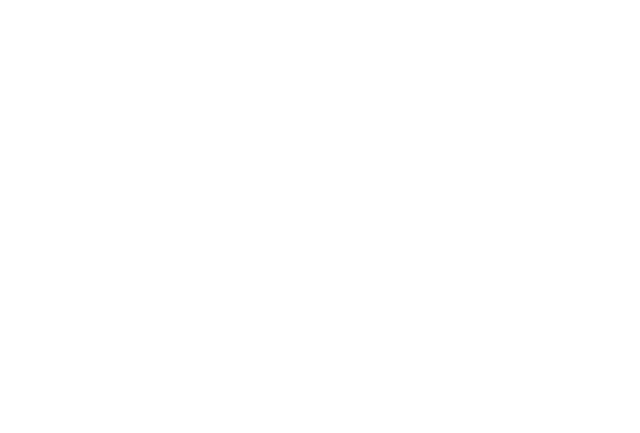
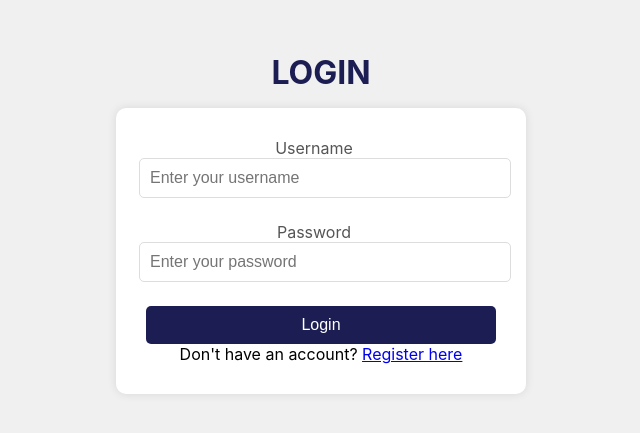
Before and after one commit to XXeniaXX/FenceLink_CS203, a React (Create React App) app in the folder FenceLink/frontend/fencelink/: page / in a window 1280 px wide. Before the commit this address had no page. Shown: the part 187-620 px from the top of the page, without its empty margins (319-959 px from the left). Built offline with nearby package versions, Linux system fonts and the light colour scheme.

Commit message:
update App.js resolve the issue of not showing any component

```diff
--- a/FenceLink/frontend/fencelink/src/App.js
+++ b/FenceLink/frontend/fencelink/src/App.js
@@ -1,4 +1,4 @@
-import { BrowserRouter, Route, Routes } from 'react-router-dom'
+import { BrowserRouter, Route, Routes, Navigate } from 'react-router-dom'
 import Home from './page/home'
 import Registration from './page/registration';
 import './App.css'
@@ -12,8 +12,13 @@ function App() {
     <BrowserRouter>
       <div className="App">
         <Routes>
+          {/* Default route for the base URL */}
+          <Route path="/" element={<Home />} />
+          {/* Existing routes */}
           <Route path="/home" element={<Home />} />
           <Route path="/register" element={<Registration />} />
+          {/* Fallback route to redirect unknown paths */}
+          <Route path="*" element={<Navigate to="/" />} />
         </Routes>
       </div>
     </BrowserRouter>
```
